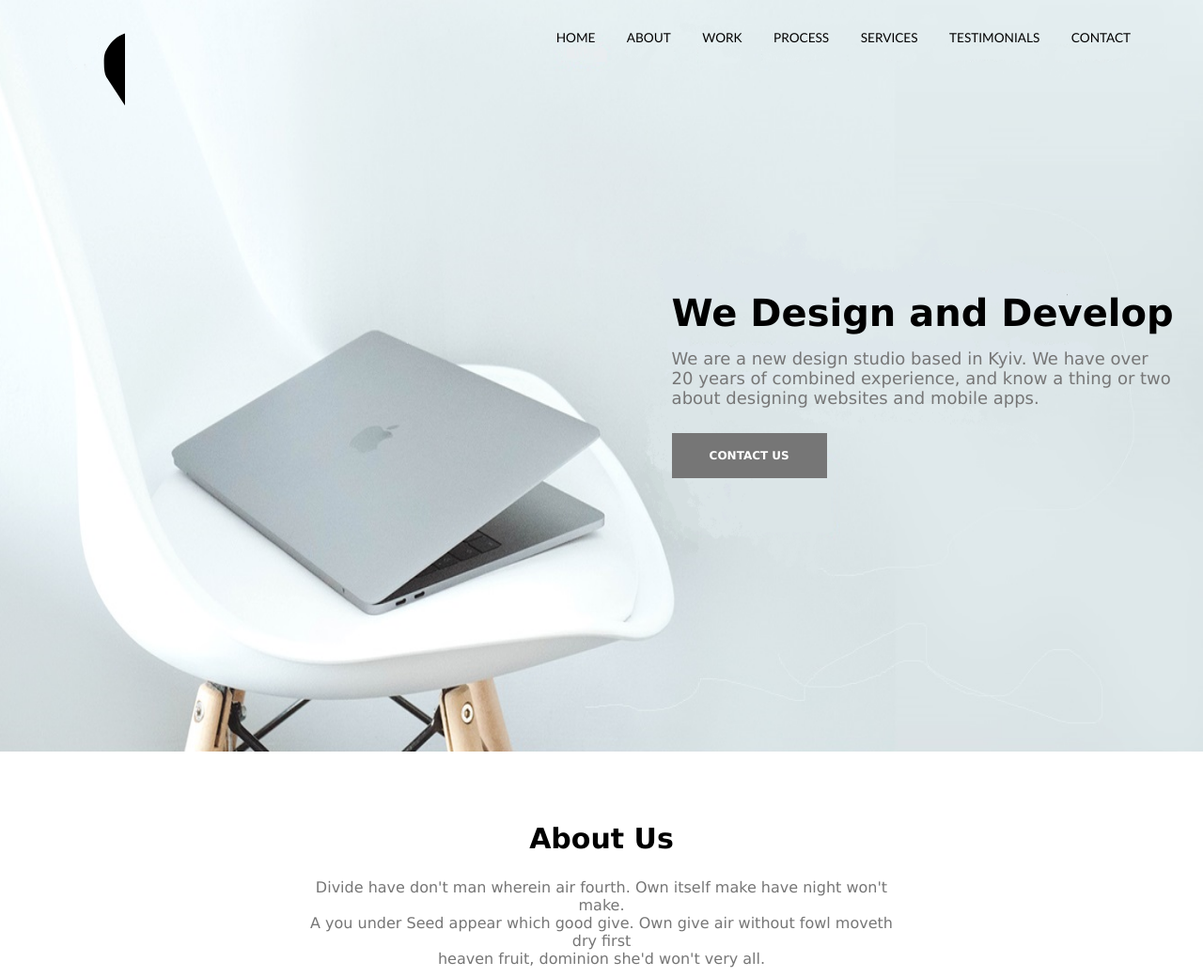
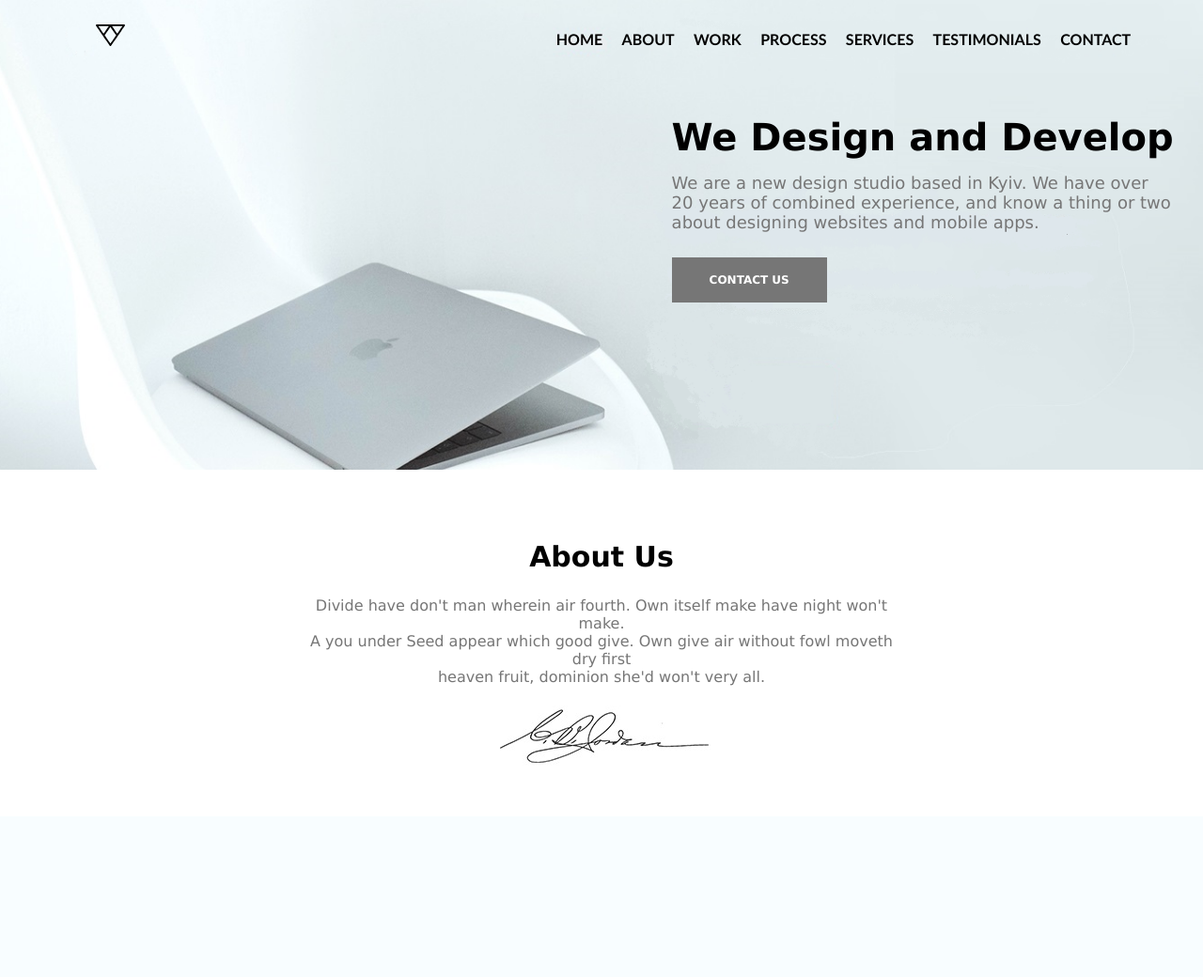
Before and after one commit to alexgul1/pet-project-team-2, a PHP site: page /header-banner-about.html in a window 1280 px wide. Shown: the top 1040 px of the page at 94% size. After the commit the page ends 812 px from the top, so only its background shows below. Run offline with PHP 8.4, Linux system fonts and the light colour scheme.

Commit message:
add adaptive

```diff
--- a/landing-page/css/header-banner-about.css
+++ b/landing-page/css/header-banner-about.css
@@ -3,30 +3,50 @@ body{
     margin: 0px;
 }
 #home{
-    height: 100vh;
+    height: 500px;
     background:url("../images/portfolio-single-bckground.png");
-    background-size: 100% 100%;
-    transform: translateY(0px) translateZ(0px);
+    background-size: cover;
 }
 header{
     display:flex;
 }
-#headline{
-    font-size: 85%;
+.logo{
+    width: 40%;
+    margin-left: 8%;
+    margin-top: 2%;
+}
+.menu-button{
+    width: 60%;
+    margin-right: 8%;
+    margin-top: 2%;
+    display: flex;
+    justify-content: right;
+}
+.menu-content{
+    display: block;
+}
+.menu-button-logo{
+    position: relative;
+}
+.headline{
+    font-weight: bold;
     display: flex;
     justify-content: space-between;
-    text-transform: uppercase;
     width: 50%;
     margin-top: 2.5%;
     margin-right: 6%;
 }
-#logo{
-    width: 40%;
-    margin-left: 8%;
-    margin-top: 2%;
-}
 .headline-elem{
     font-family: 'Trebuchet MS', 'Lucida Sans Unicode', 'Lucida Grande', 'Lucida Sans', Arial, sans-serif;
+    transition: all 0.1s ease;
+}
+.headline-elem-href{
+    color: black;
+    text-decoration: none;
+    text-transform: uppercase;
+}
+.headline-elem-href:hover{
+    color: #10c9c3;
     transition: all 0.1s ease;
 }
 h1{
@@ -34,14 +54,9 @@ h1{
     font-weight: bold;
     margin: 0 0 15px ;
 }
-.headline-elem:hover{
-    cursor: pointer;
-    color: #10c9c3;
-    transition: all 0.1s ease;
-}
 .main-info-table{
     width: 100%;
-    padding: 130px 0;
+    padding: 100px 0;
     display: flex;
     justify-content:flex-end;
 }
@@ -60,7 +75,7 @@ h1{
 .main-info-table-btn{
     padding: 40px 0;
 }
-a{
+.btn-contact-us{
     background-color: #767676;
     color: #ffffff;
     font-size: 12px;
@@ -72,8 +87,7 @@ a{
     transition: all 0.2s ease;
 
 }
-a:hover{
-    cursor: pointer;
+.btn-contact-us:hover{
     background-color: #10c9c3;
     transition: all 0.2s ease;
 }
@@ -103,3 +117,153 @@ h2{
     display: block;
     margin: 20px auto auto;
 }
+.nav-menu{
+    position: relative;
+    width: auto;
+    height: 500px;
+    justify-content: space-around;
+    background-color: black;
+    display: none;
+}
+.logotype:hover{
+    transform: scale(1.1);
+    transition: all 0.1s ease;
+}
+.log-menu:hover{
+    transform: scale(1.1);
+    transition: all 0.1s ease;
+}
+  @media (min-width: 1281px) {
+        .menu-button{
+            display: none;
+        }
+  }
+  @media (min-width: 1025px) and (max-width: 1280px) {
+    .menu-button{
+        display: none;
+    }
+    .main-info-table{
+        padding-top: 70px;
+    }
+  }
+  @media (min-width: 828px) and (max-width: 1024px) {
+    .menu-button{
+        display: none;
+    }
+    .main-info-table{
+        padding-top: 30px;
+    }
+    .logo{
+        margin-left: 4%;
+        margin-top: 3%;
+        width: 35%;
+    }
+    .logotype{
+        width: 40px;
+    }
+    .headline{
+        margin-right: 4%;
+        width: 70%;
+    }
+  }
+  @media (min-width: 601px) and (max-width: 827px) {
+    .main-info-table{
+        padding-top: 50px;
+    }
+    .logo{
+        margin-left: 4%;
+        margin-top: 3%;
+        width: 50%;
+    }
+    .logotype{
+        margin-top: 5px;
+        width: 40px;
+        height: 40px;
+    }
+    .log-menu{
+        width: 50px;
+    }
+    .menu-button{
+        margin-right: 4%;
+        margin-top: 3%;
+        display: grid;
+    }
+    .menu-content{
+        display: flex;
+    }
+    .btn-contact-us:hover .nav-menu{
+        cursor: pointer;
+        display: flex;
+    }
+    .headline{
+        display: none;
+    }
+    .container{
+        width: 100%;
+        justify-content: center;
+        text-align: center;
+    }
+    h1{
+        font-size: 45px;
+    }
+    .main-info-table-text{
+        font-size:22px ;
+        color: #000000;
+    }
+    .btn-contact-us{
+        background-color: #000000;
+        font-size: 16px;
+    }
+  }
+  @media (min-width: 320px) and (max-width: 600px){
+        .main-info-table{
+            padding-top: 50px;
+        }
+        .logo{
+            margin-left: 4%;
+            margin-top: 3%;
+            width: 50%;
+        }
+
+        .logotype{
+            margin-left: 5px;
+            margin-top: 5px;
+            width: 35px;
+        }
+        .menu-button{
+            margin-left: 4%;
+            margin-top: 3%;
+            display: grid;
+        }
+        .headline{
+            display: none;
+        }
+        .container{
+            width: 100%;
+            justify-content: center;
+            text-align: center;
+        }
+        h1{
+            font-size: 30px;
+        }
+        .main-info-table-text{
+            font-size:18px ;
+            color: #000000;
+        }
+        .btn-contact-us{
+            background-color: #000000;
+            font-size: 13px;
+        }
+        #about{
+            justify-content: center;
+        }
+        .about-info-table{
+            width: auto;
+            padding: 30px 60px;
+        }
+        .about-container{
+            margin-left: auto;
+            margin-right: auto;
+            width: 100%;
+        }
+  }
--- a/landing-page/header-banner-about.html
+++ b/landing-page/header-banner-about.html
@@ -6,23 +6,36 @@
     <link rel="stylesheet" href="css/header-banner-about.css">
     <link href="https://fonts.googleapis.com/css?family=Montserrat:400,500&display=swap" rel="stylesheet">
     <link href="https://fonts.googleapis.com/css?family=Nunito+Sans&display=swap" rel="stylesheet">
+    <meta name="viewport" content="width=device-width, initial-scale=1">
 </head>
 <body>
-    <section id="home" >
+
+    <!-- первая секция -->
+    <section id="home" class="home">
+        <div class="head">
             <header>
-            <div id="logo">
-                <embed src="./images/logo.svg" alt width="31"
+                <div class="logo">
+                    <a class="logo-href" href="header-banner-about.html">
+                        <img class="logotype" src="./images/logo.svg" alt width="31"
                         type="image/svg+xml"
                         pluginspage="http://www.adobe.com/svg/viewer/install/" />
+                    </a>
                 </div>
-            <div id="headline">
-                <div class="headline-elem">HOME</div>
-                <div class="headline-elem">ABOUT</div>
-                <div class="headline-elem">WORK</div>
-                <div class="headline-elem">PROCESS</div>
-                <div class="headline-elem">SERVICES</div>
-                <div class="headline-elem">TESTIMONIALS</div>
-                <div class="headline-elem">CONTACT</div>
+                <div class="headline">
+                    <div class="headline-elem"><a href="#" class="headline-elem-href">HOME</a></div>
+                    <div class="headline-elem"><a href="#" class="headline-elem-href">ABOUT</a></div>
+                    <div class="headline-elem"><a href="#" class="headline-elem-href">WORK</a></div>
+                    <div class="headline-elem"><a href="#" class="headline-elem-href">PROCESS</a></div>
+                    <div class="headline-elem"><a href="#" class="headline-elem-href">SERVICES</a></div>
+                    <div class="headline-elem"><a href="#" class="headline-elem-href">TESTIMONIALS</a></div>
+                    <div class="headline-elem"><a href="#" class="headline-elem-href">CONTACT</a></div>
+                </div>
+                <div class="menu-button">
+                    <a class="menu-href" href="header-banner-about-menu.html">
+                        <img class="log-menu" class="menu-button-logo" src="./images/menu.svg"
+                        type="image/svg+xml"
+                        pluginspage="http://www.adobe.com/svg/viewer/install/" />
+                    </a>
                 </div>
             </header>
             <main>
@@ -37,12 +50,14 @@
                             about designing websites and mobile apps.
                         </div>
                         <div class="main-info-table-btn">
-                        <a href="#" >CONTACT US</a>
+                            <a class="btn-contact-us" href="#" >CONTACT US</a>
                         </div>
                     </div>
                 </div>
             </main>
+        </div>
     </section>
+    <!-- вторая секция -->
     <section id="about">
         <div class="about-info-table">
             <div class="about-container">
@@ -60,5 +75,6 @@
             </div>
         </div>
     </section>
+    <script src="/landing-page/js/header-banner-about.js"></script>
 </body>
 </html>
```
Also changed, not shown: landing-page/css/header-banner-about-menu.css (added, +54 -0 lines), landing-page/header-banner-about-menu.html (added, +40 -0 lines), landing-page/images/close.svg (added), landing-page/images/logo-white.svg (added), landing-page/images/menu.svg (added). Lines whose indentation alone changed are shown as unchanged.
